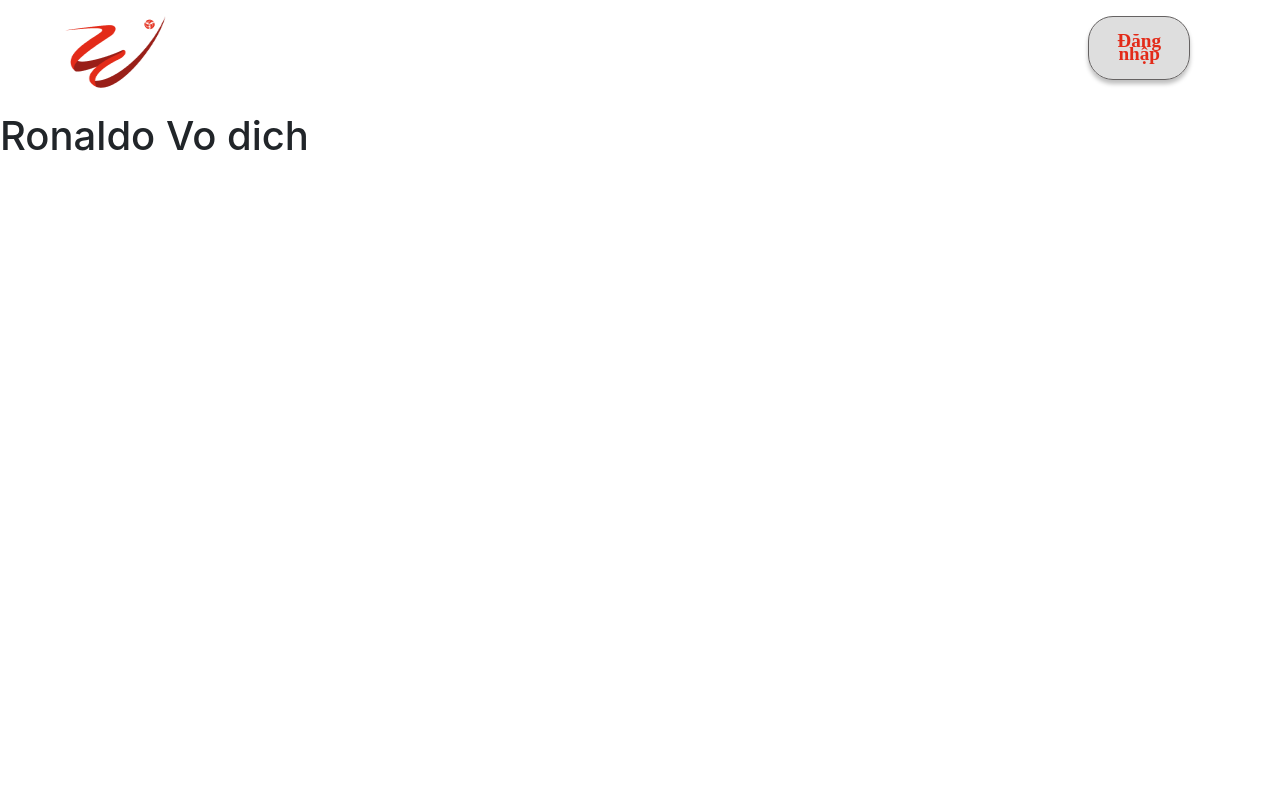
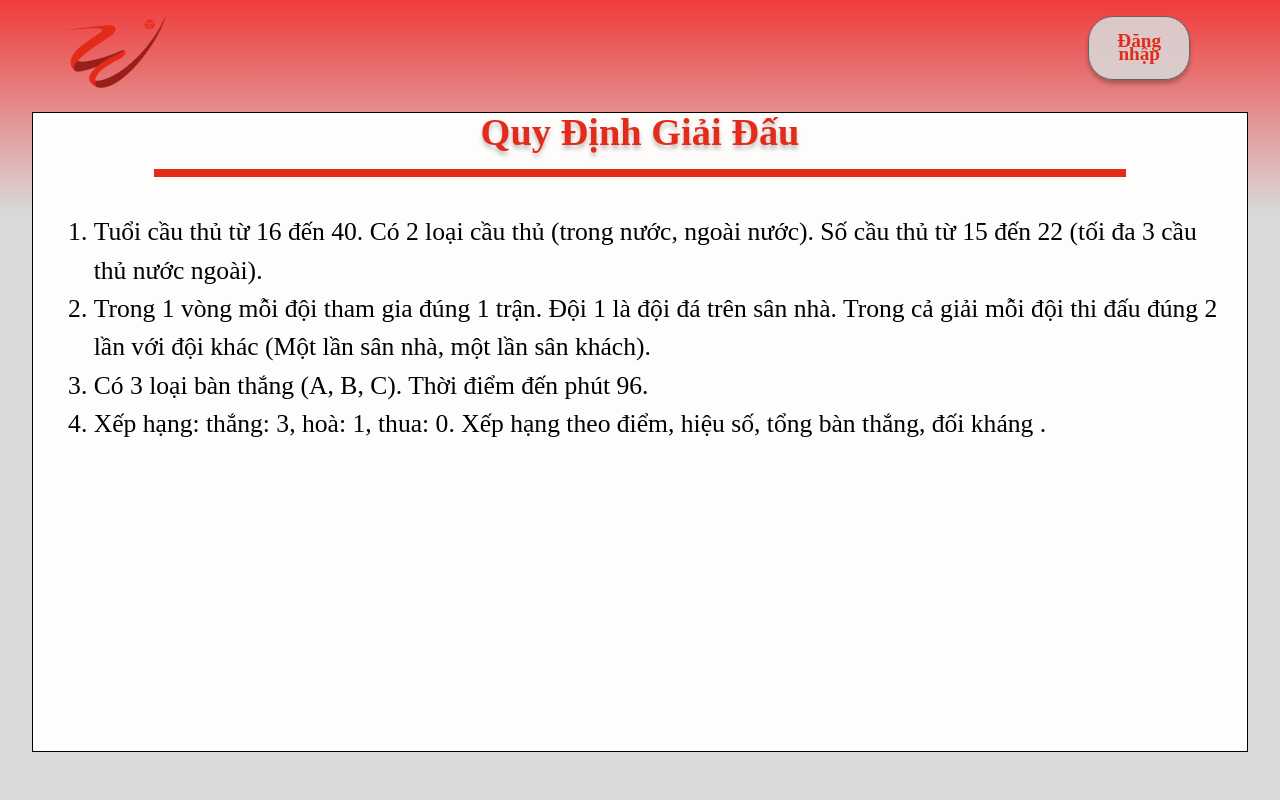
Before and after one commit to phats02/vleague_clone, a Node server app: page /information/rule in a window 1280 px wide. Run offline with Node 20, Linux system fonts and the light colour scheme; some libraries are stand-ins or nearby versions.

Commit message:
add rule page and all team page

```diff
--- a/controllers/information.c.js
+++ b/controllers/information.c.js
@@ -18,8 +18,9 @@ exports.resultMatch=async(req,res,next)=>{
     res.json(match)
 }
 exports.allTeamPage=async(req,res,next)=>{
-    const allTeam=await informationM.getAllTeam()
-    res.json(allTeam)
+    //const allTeam=await informationM.getAllTeam()
+    //res.json(allTeam)
+    res.render('information/allteam')
 }
 exports.getPlayer=async (req,res,next)=>{
     const idDoi=req.params.id
--- /dev/null
+++ b/public/CSS/information.css
@@ -0,0 +1,32 @@
+
+    .title {
+
+        margin: auto;
+        width: 80%;
+        height: 10%;
+
+        text-align: center;
+        font-family: 'Poppins';
+        font-style: normal;
+        font-weight: 700;
+        font-size: 3vw;
+        line-height: 3vw;
+        color: #E32B19;
+        text-shadow: 0px 4px 4px rgba(0, 0, 0, 0.25);
+        border-bottom: solid 1vh #E32B19;
+
+    }
+
+    body {
+        width: 100vw;
+        height: 100vh;
+        background: linear-gradient(180deg, #F03B3B 0%, #D9D9D9 26.56%);
+    }
+
+    .con {
+        margin: auto;
+        width: 95%;
+        height: 80%;
+        background: #FFFCFC;
+        border: solid black 1px;
+    }
--- a/views/information/rule.hbs
+++ b/views/information/rule.hbs
@@ -1 +1,34 @@
-<h1>Ronaldo Vo dich</h1>
+<link rel="stylesheet" href="../CSS/information.css">
+<div class="con">
+    <div class="title">
+        Quy Định Giải Đấu
+    </div>
+    <div>
+        <ol type="1">
+            <li>Tuổi cầu thủ từ 16 đến 40. Có 2 loại cầu thủ (trong nước, ngoài nước). Số cầu thủ từ 15 đến 22 (tối đa 3
+                cầu thủ nước ngoài).
+            </li>
+            <li>Trong 1 vòng mỗi đội tham gia đúng 1 trận. Đội 1 là đội đá trên sân nhà. Trong cả giải mỗi đội thi đấu
+                đúng 2 lần với đội khác (Một lần sân nhà, một lần sân khách).</li>
+            <li>Có 3 loại bàn thắng (A, B, C). Thời điểm đến phút 96.</li>
+            <li>Xếp hạng: thắng: 3, hoà: 1, thua: 0. Xếp hạng theo điểm, hiệu số, tổng bàn thắng, đối kháng .</li>
+        </ol>
+    </div>
+</div>
+<style>
+    ol{
+        padding-top: 3%;
+        padding-left: 5%;
+        padding-right: 2%;
+    }
+    ol li {
+        text-align: left;
+        font-family: 'Poppins';
+        font-style: normal;
+        font-weight: 400;
+        font-size: 2vw;
+
+        color: #000000;
+
+    }
+</style>
```
Also changed, not shown: views/information/allteam.hbs (added, +37 -0 lines), views/information/menu.hbs (+3 -32 lines), views/login.hbs (+11 -21 lines), public/Logo/Sai-Gon 10.png (added), public/Logo/Sai-Gon 11.png (added), public/Logo/Sai-Gon 12.png (added), public/Logo/Sai-Gon 7.png (added), public/Logo/Sai-Gon 8.png (added), public/Logo/Sai-Gon 9.png (added), public/Vector.png (added), public/background.png (added).
